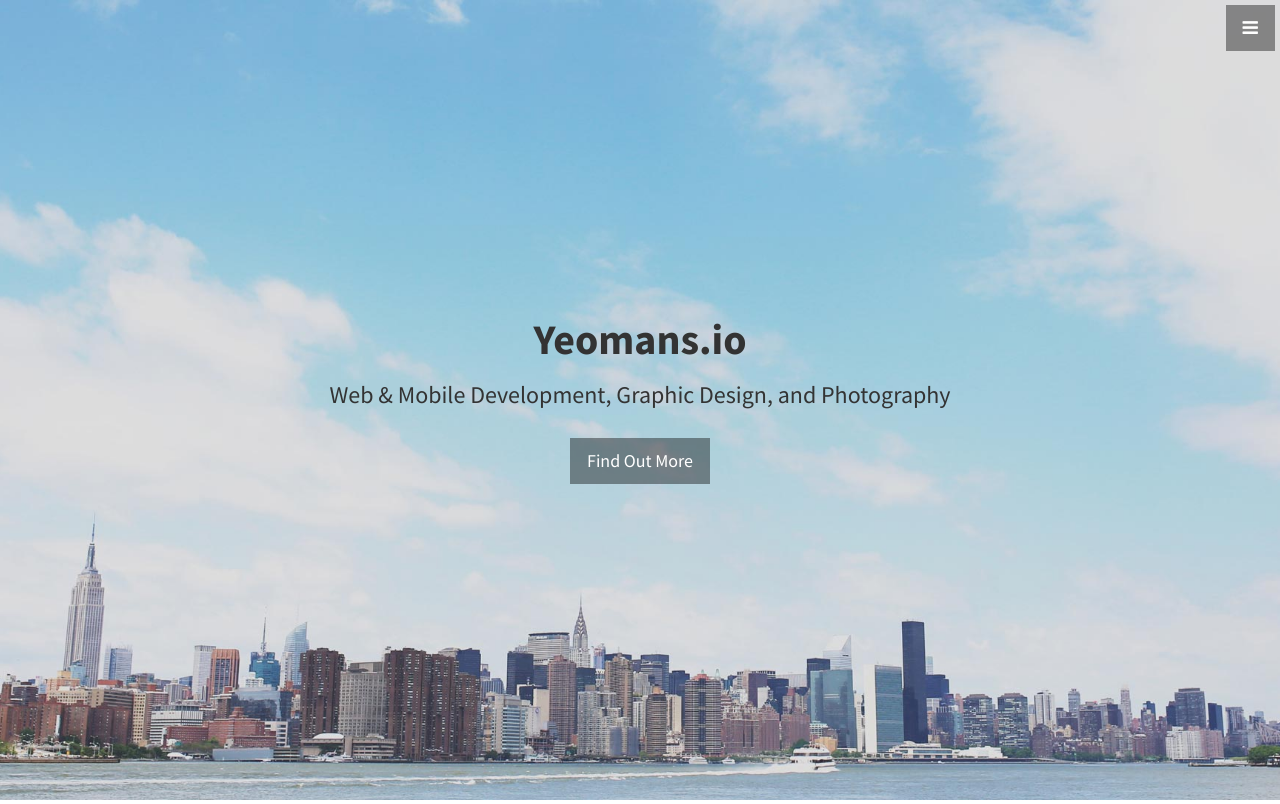
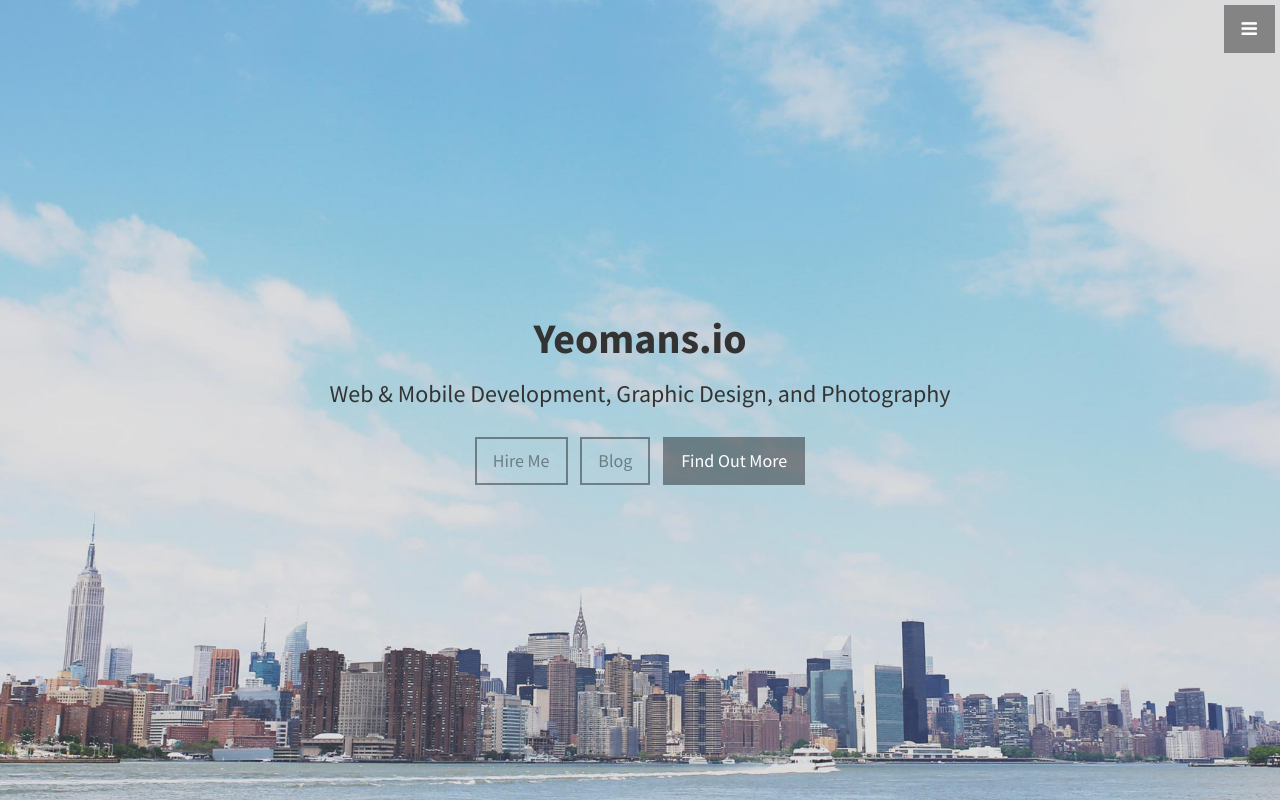
Before and after one commit to YeomansIII/YeomansIO, a PHP site: page / in a window 1280 px wide. Shown: the top 804 px of the page. Run offline with PHP 8.4, Linux system fonts and the light colour scheme; some libraries are stand-ins or nearby versions.

Commit message:
piwik, new buttons on yeomans.io, and blog css changes

```diff
--- a/blog/themes/echo/css/style.css
+++ b/blog/themes/echo/css/style.css
@@ -94,7 +94,7 @@ header a:hover,.post-title a:hover{
 .category a{
 	display:block;
 	background:#C5CEDD;
-	padding:.2em;
+	padding:1em;
 	margin:.2em 0;
 	border-radius:2px;
 }
--- a/css/stylish-portfolio.css
+++ b/css/stylish-portfolio.css
@@ -32,12 +32,18 @@ body {
   //font-weight: 700;
 }
 
+header a {
+  margin-left: 5px;
+  margin-right: 5px;
+}
+
 /* Custom Button Styles */
 
 .btn-dark {
   border-radius: 0;
   color: #fff;
   background-color: rgba(0, 0, 0, 0.4);
+  border: 2px solid transparent;
 }
 .btn-dark:hover, .btn-dark:focus, .btn-dark:active {
   color: #fff;
@@ -51,6 +57,15 @@ body {
 .btn-light:hover, .btn-light:focus, .btn-light:active {
   color: #333;
   background-color: rgba(255, 255, 255, 0.8);
+}
+.btn-outline {
+  border-radius: 0;
+  color: rgba(0, 0, 0, 0.4);
+  background-color: transparent;
+  border: 2px solid rgba(0, 0, 0, 0.4);
+}
+.btn-outline:hover, .btn-outline:focus, .btn-outline:active {
+  background-color: rgba(0, 0, 0, 0.2);
 }
 
 /* Custom Horizontal Rule */
--- a/index.html
+++ b/index.html
@@ -78,6 +78,8 @@
       <h1>Yeomans.io</h1>
       <h3>Web &amp; Mobile Development, Graphic Design, and Photography</h3>
       <br>
+      <a href="#contact" class="btn btn-outline btn-lg">Hire Me</a>
+      <a href="https://yeomans.io/blog" class="btn btn-outline btn-lg">Blog</a>
       <a href="#about" class="btn btn-dark btn-lg">Find Out More</a>
     </div>
   </header>
@@ -336,6 +338,32 @@
     });
   </script>
 
+  <!-- Piwik -->
+  <script type="text/javascript">
+    var _paq = _paq || [];
+    _paq.push(['trackPageView']);
+    _paq.push(['enableLinkTracking']);
+    (function() {
+      var u = "//yeomans.io/piwik/";
+      _paq.push(['setTrackerUrl', u + 'piwik.php']);
+      _paq.push(['setSiteId', 4]);
+      var d = document,
+        g = d.createElement('script'),
+        s = d.getElementsByTagName('script')[0];
+      g.type = 'text/javascript';
+      g.async = true;
+      g.defer = true;
+      g.src = u + 'piwik.js';
+      s.parentNode.insertBefore(g, s);
+    })();
+  </script>
+  <noscript>
+    <p>
+      <img src="//yeomans.io/piwik/piwik.php?idsite=4" style="border:0;" alt="" />
+    </p>
+  </noscript>
+  <!-- End Piwik Code -->
+
 </body>
 
 </html>
```
